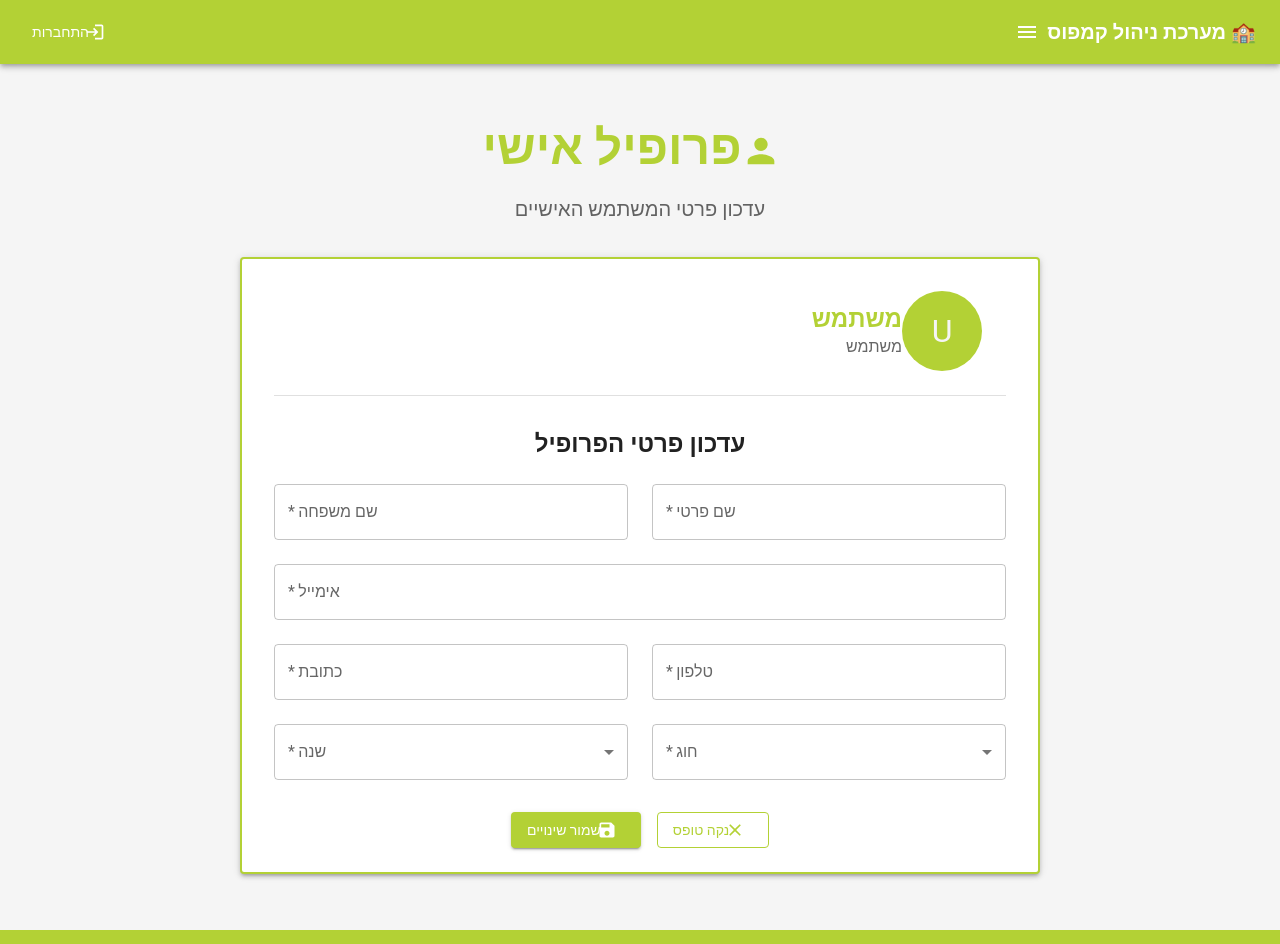
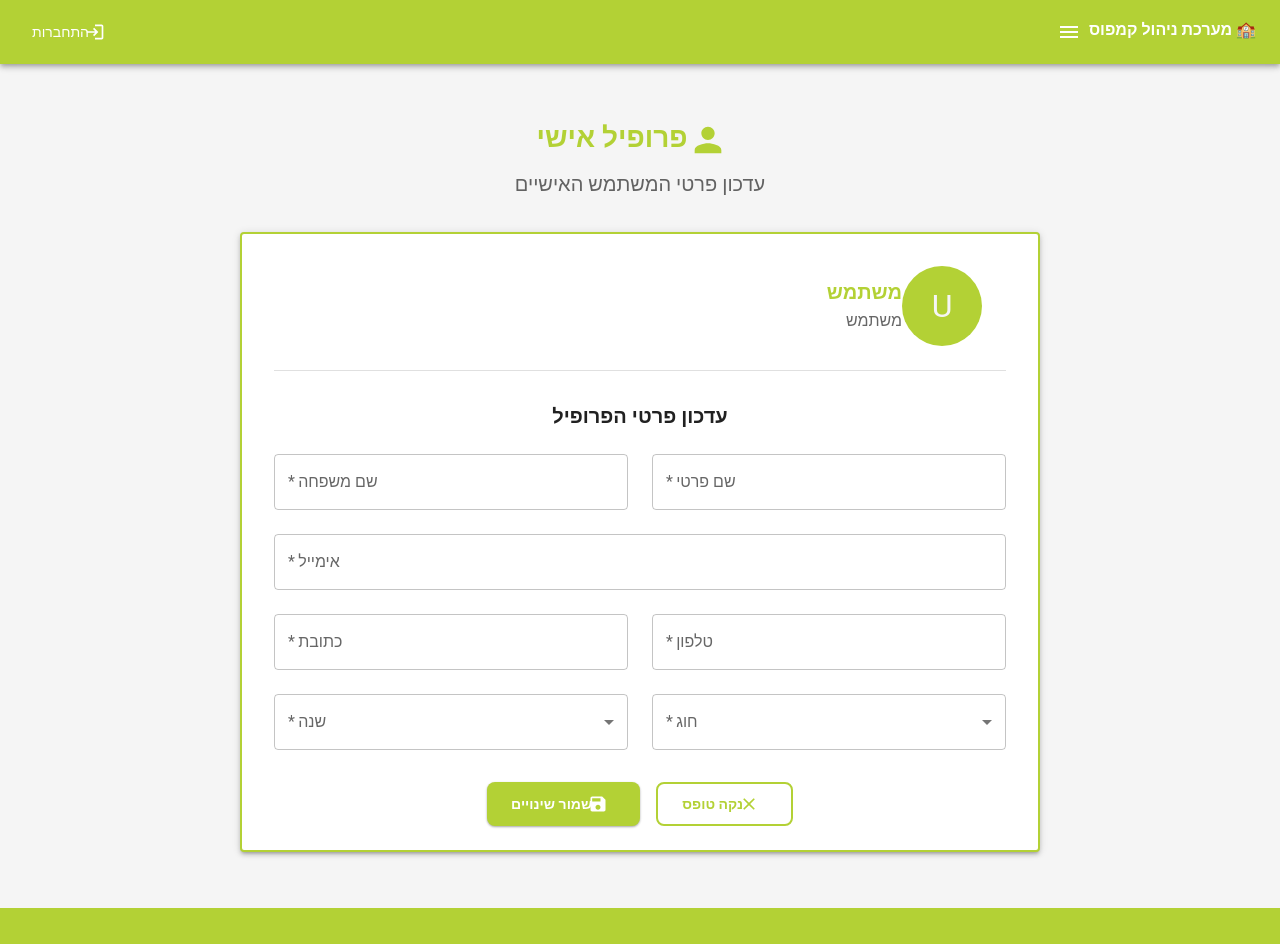
Before and after one commit to GoldR0/seker-kod-roy, a React (Create React App) app in the folder campus-web-react/: page /profile in a window 1280 px wide. Shown: the top 944 px of the page. Built offline with nearby package versions, Linux system fonts and the light colour scheme.

Commit message:
fixing buttons and headers

```diff
--- a/campus-web-react/src/components/CommunityPage.tsx
+++ b/campus-web-react/src/components/CommunityPage.tsx
@@ -15,6 +15,7 @@ import {
   Snackbar,
   FormHelperText
 } from '@mui/material';
+import { CUSTOM_COLORS, TYPOGRAPHY, SPACING, BUTTON_STYLES, CARD_STYLES, FORM_STYLES } from '../constants/theme';
 import {
   Group as GroupIcon,
   Send as SendIcon,
@@ -272,7 +273,7 @@ const CommunityPage: React.FC<CommunityPageProps> = ({ currentUser }) => {
       }}>
         <GroupIcon sx={{ fontSize: 40, mr: 2, color: customColors.primary }} />
         <Box>
-          <Typography variant="h4" sx={{ fontWeight: 'bold', color: customColors.primary }}>
+          <Typography variant="h4" sx={{ ...TYPOGRAPHY.h4, color: CUSTOM_COLORS.primary }}>
             קהילת הקמפוס
           </Typography>
           <Typography variant="body1" color="text.secondary">
@@ -294,7 +295,7 @@ const CommunityPage: React.FC<CommunityPageProps> = ({ currentUser }) => {
 
       {/* Inquiry Form Section */}
       <Box sx={{ mt: 6 }}>
-        <Typography variant="h5" gutterBottom sx={{ fontWeight: 'bold', color: customColors.primary, mb: 3 }}>
+        <Typography variant="h5" gutterBottom sx={{ ...TYPOGRAPHY.h5, color: CUSTOM_COLORS.primary, mb: 3 }}>
           <SendIcon sx={{ mr: 1, verticalAlign: 'middle' }} />
           פנייה חדשה
         </Typography>
@@ -407,14 +408,7 @@ const CommunityPage: React.FC<CommunityPageProps> = ({ currentUser }) => {
                 variant="outlined"
                 startIcon={<ClearIcon />}
                 onClick={handleClearForm}
-                sx={{
-                  borderColor: customColors.primary,
-                  color: customColors.primary,
-                  '&:hover': {
-                    borderColor: customColors.primaryDark,
-                    backgroundColor: customColors.primaryLight + '20'
-                  }
-                }}
+                sx={BUTTON_STYLES.secondary}
               >
                 נקה טופס
               </Button>
@@ -422,10 +416,7 @@ const CommunityPage: React.FC<CommunityPageProps> = ({ currentUser }) => {
                 variant="contained"
                 startIcon={<SendIcon />}
                 onClick={handleInquirySubmit}
-                sx={{
-                  backgroundColor: 'rgb(179, 209, 53)',
-                  '&:hover': { backgroundColor: 'rgb(159, 189, 33)' }
-                }}
+                sx={BUTTON_STYLES.primary}
               >
                 שליחת פנייה
               </Button>
--- a/campus-web-react/src/components/ForumPage.tsx
+++ b/campus-web-react/src/components/ForumPage.tsx
@@ -24,6 +24,7 @@ import {
   CardContent,
   Grid
 } from '@mui/material';
+import { CUSTOM_COLORS, TYPOGRAPHY, SPACING, BUTTON_STYLES, CARD_STYLES, FORM_STYLES } from '../constants/theme';
 import {
   Send as SendIcon,
   Forum as ForumIcon,
@@ -182,7 +183,7 @@ const ForumPage: React.FC<ForumPageProps> = ({ currentUser }) => {
       <Box sx={{ mb: 3, display: 'flex', alignItems: 'center', gap: 2 }}>
         <ForumIcon sx={{ fontSize: 40, color: 'primary.main' }} />
         <Box>
-          <Typography variant="h4" component="h1" gutterBottom>
+          <Typography variant="h4" component="h1" gutterBottom sx={TYPOGRAPHY.h4}>
             פורום קורסים
           </Typography>
           <Typography variant="body1" color="text.secondary">
@@ -196,7 +197,7 @@ const ForumPage: React.FC<ForumPageProps> = ({ currentUser }) => {
         <CardContent>
           <Box sx={{ display: 'flex', alignItems: 'center', gap: 2, flexWrap: 'wrap' }}>
             <SchoolIcon color="primary" />
-            <Typography variant="h6">
+            <Typography variant="h6" sx={TYPOGRAPHY.h6}>
               קורס נבחר: {getSelectedCourseName()}
             </Typography>
             <Button
@@ -238,7 +239,7 @@ const ForumPage: React.FC<ForumPageProps> = ({ currentUser }) => {
               color: 'text.secondary'
             }}>
               <ForumIcon sx={{ fontSize: 60, mb: 2, opacity: 0.5 }} />
-              <Typography variant="h6">אין הודעות עדיין</Typography>
+              <Typography variant="h6" sx={TYPOGRAPHY.h6}>אין הודעות עדיין</Typography>
               <Typography variant="body2">התחל את השיחה הראשונה!</Typography>
             </Box>
           ) : (
@@ -307,10 +308,9 @@ const ForumPage: React.FC<ForumPageProps> = ({ currentUser }) => {
               onClick={handleSendMessage}
               disabled={!newMessage.trim()}
               sx={{
+                ...BUTTON_STYLES.primary,
                 minWidth: 'auto',
-                px: 2,
-                backgroundColor: '#B3D135',
-                '&:hover': { backgroundColor: '#9BC02A' }
+                px: 2
               }}
             >
               <SendIcon />
--- a/campus-web-react/src/components/Header.tsx
+++ b/campus-web-react/src/components/Header.tsx
@@ -105,7 +105,7 @@ const Header: React.FC<HeaderProps> = ({
               variant="h6"
               component="div"
               sx={{
-                fontWeight: 'bold',
+                ...TYPOGRAPHY.h6,
                 cursor: 'pointer',
                 '&:hover': {
                   opacity: 0.8
--- a/campus-web-react/src/components/HelpPage.tsx
+++ b/campus-web-react/src/components/HelpPage.tsx
@@ -9,6 +9,7 @@ import {
   AccordionDetails,
   Divider
 } from '@mui/material';
+import { CUSTOM_COLORS, TYPOGRAPHY, SPACING, BUTTON_STYLES, CARD_STYLES } from '../constants/theme';
 import ExpandMoreIcon from '@mui/icons-material/ExpandMore';
 
 const HelpPage: React.FC = () => {
@@ -87,8 +88,8 @@ const HelpPage: React.FC = () => {
     <Container maxWidth="lg" sx={{ py: 4 }}>
       <Box sx={{ mb: 4 }}>
         <Typography variant="h3" component="h1" gutterBottom sx={{
-          color: 'rgb(179, 209, 53)',
-          fontWeight: 'bold',
+          ...TYPOGRAPHY.h3,
+          color: CUSTOM_COLORS.primary,
           textAlign: 'center',
           mb: 3
         }}>
@@ -129,7 +130,7 @@ const HelpPage: React.FC = () => {
                   }
                 }}
               >
-                <Typography variant="h6" sx={{ fontWeight: 'bold' }}>
+                <Typography variant="h6" sx={TYPOGRAPHY.h6}>
                   {section.title}
                 </Typography>
               </AccordionSummary>
--- a/campus-web-react/src/components/LearningCenterPage.tsx
+++ b/campus-web-react/src/components/LearningCenterPage.tsx
@@ -10,6 +10,7 @@ import {
   Alert,
   Snackbar
 } from '@mui/material';
+import { CUSTOM_COLORS, TYPOGRAPHY, SPACING, BUTTON_STYLES, CARD_STYLES } from '../constants/theme';
 import {
   School as SchoolIcon,
   Assignment as AssignmentIcon,
@@ -131,7 +132,7 @@ const LearningCenterPage: React.FC<LearningCenterPageProps> = ({ currentUser })
       }}>
         <SchoolIcon sx={{ fontSize: 40, mr: 2, color: customColors.primary }} />
         <Box>
-          <Typography variant="h4" sx={{ fontWeight: 'bold', color: customColors.primary }}>
+          <Typography variant="h4" sx={{ ...TYPOGRAPHY.h4, color: CUSTOM_COLORS.primary }}>
             מרכז הלימודים
           </Typography>
           <Typography variant="body1" color="text.secondary">
@@ -145,7 +146,7 @@ const LearningCenterPage: React.FC<LearningCenterPageProps> = ({ currentUser })
         <CardContent>
           <Box sx={{ display: 'flex', alignItems: 'center', mb: 2 }}>
             <PersonIcon sx={{ mr: 1, color: customColors.primary }} />
-            <Typography variant="h6" sx={{ fontWeight: 'bold', color: customColors.primary }}>
+            <Typography variant="h6" sx={{ ...TYPOGRAPHY.h6, color: CUSTOM_COLORS.primary }}>
               מידע אישי
             </Typography>
           </Box>
@@ -172,7 +173,7 @@ const LearningCenterPage: React.FC<LearningCenterPageProps> = ({ currentUser })
 
       {/* Courses Section */}
       <Box sx={{ mb: 4 }}>
-        <Typography variant="h5" gutterBottom sx={{ fontWeight: 'bold', color: customColors.primary, mb: 3 }}>
+        <Typography variant="h5" gutterBottom sx={{ ...TYPOGRAPHY.h5, color: CUSTOM_COLORS.primary, mb: 3 }}>
           <SchoolIcon sx={{ mr: 1, verticalAlign: 'middle' }} />
           הקורסים שלי ({studentCourses.length})
         </Typography>
@@ -196,7 +197,7 @@ const LearningCenterPage: React.FC<LearningCenterPageProps> = ({ currentUser })
                 <CardContent>
                   <Box sx={{ display: 'flex', alignItems: 'center', mb: 2 }}>
                     <SchoolIcon sx={{ mr: 1, color: customColors.primary }} />
-                    <Typography variant="h6" sx={{ fontWeight: 'bold' }}>
+                    <Typography variant="h6" sx={TYPOGRAPHY.h6}>
                       {course.courseName}
                     </Typography>
                   </Box>
@@ -236,7 +237,7 @@ const LearningCenterPage: React.FC<LearningCenterPageProps> = ({ currentUser })
 
       {/* Tasks Section */}
       <Box sx={{ mb: 4 }}>
-        <Typography variant="h5" gutterBottom sx={{ fontWeight: 'bold', color: customColors.primary, mb: 3 }}>
+        <Typography variant="h5" gutterBottom sx={{ ...TYPOGRAPHY.h5, color: CUSTOM_COLORS.primary, mb: 3 }}>
           <AssignmentIcon sx={{ mr: 1, verticalAlign: 'middle' }} />
           המטלות שלי ({studentTasks.length})
         </Typography>
--- a/campus-web-react/src/components/ProfilePage.tsx
+++ b/campus-web-react/src/components/ProfilePage.tsx
@@ -16,6 +16,7 @@ import {
   Avatar,
   FormHelperText
 } from '@mui/material';
+import { CUSTOM_COLORS, TYPOGRAPHY, SPACING, BUTTON_STYLES, CARD_STYLES, FORM_STYLES } from '../constants/theme';
 import {
   Person as PersonIcon,
   Save as SaveIcon,
@@ -207,7 +208,7 @@ const ProfilePage: React.FC<ProfilePageProps> = ({ currentUser }) => {
     <Container maxWidth="md" sx={{ py: 4 }}>
       {/* Page Header */}
       <Box sx={{ mb: 4, textAlign: 'center' }}>
-        <Typography variant="h3" gutterBottom sx={{ fontWeight: 'bold', color: customColors.primary }}>
+        <Typography variant="h3" gutterBottom sx={{ ...TYPOGRAPHY.h3, color: CUSTOM_COLORS.primary }}>
           <PersonIcon sx={{ mr: 2, verticalAlign: 'middle', fontSize: 40 }} />
           פרופיל אישי
         </Typography>
@@ -238,7 +239,7 @@ const ProfilePage: React.FC<ProfilePageProps> = ({ currentUser }) => {
               {currentUser?.name?.charAt(0) || 'U'}
             </Avatar>
             <Box>
-              <Typography variant="h5" sx={{ fontWeight: 'bold', color: customColors.primary }}>
+              <Typography variant="h5" sx={{ ...TYPOGRAPHY.h5, color: CUSTOM_COLORS.primary }}>
                 {currentUser?.name || 'משתמש'}
               </Typography>
               <Typography variant="body1" color="text.secondary">
@@ -248,7 +249,7 @@ const ProfilePage: React.FC<ProfilePageProps> = ({ currentUser }) => {
             </Box>
           </Box>
 
-          <Typography variant="h5" gutterBottom sx={{ fontWeight: 'bold', mb: 3, textAlign: 'center' }}>
+          <Typography variant="h5" gutterBottom sx={{ ...TYPOGRAPHY.h5, mb: 3, textAlign: 'center' }}>
             עדכון פרטי הפרופיל
           </Typography>
 
@@ -402,14 +403,7 @@ const ProfilePage: React.FC<ProfilePageProps> = ({ currentUser }) => {
               variant="outlined"
               startIcon={<ClearIcon />}
               onClick={handleClearForm}
-              sx={{
-                borderColor: customColors.primary,
-                color: customColors.primary,
-                '&:hover': {
-                  borderColor: customColors.primaryDark,
-                  backgroundColor: customColors.primaryLight + '20'
-                }
-              }}
+              sx={BUTTON_STYLES.secondary}
             >
               נקה טופס
             </Button>
@@ -417,10 +411,7 @@ const ProfilePage: React.FC<ProfilePageProps> = ({ currentUser }) => {
               variant="contained"
               startIcon={<SaveIcon />}
               onClick={handleFormSubmit}
-              sx={{
-                backgroundColor: customColors.primary,
-                '&:hover': { backgroundColor: customColors.primaryDark }
-              }}
+              sx={BUTTON_STYLES.primary}
             >
               שמור שינויים
             </Button>
```
